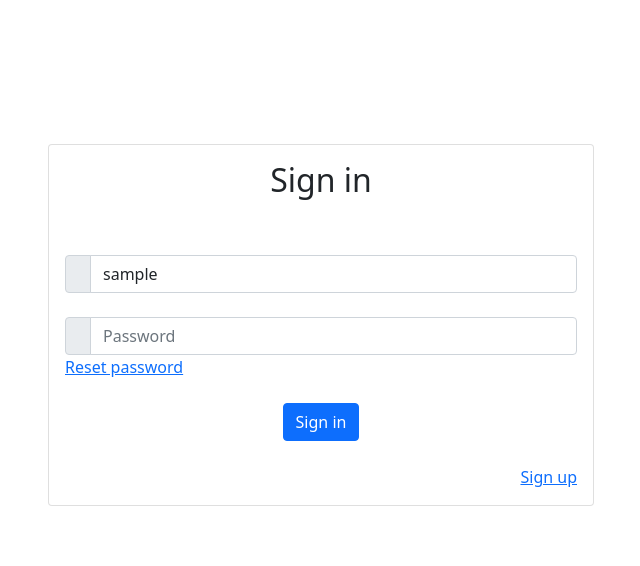
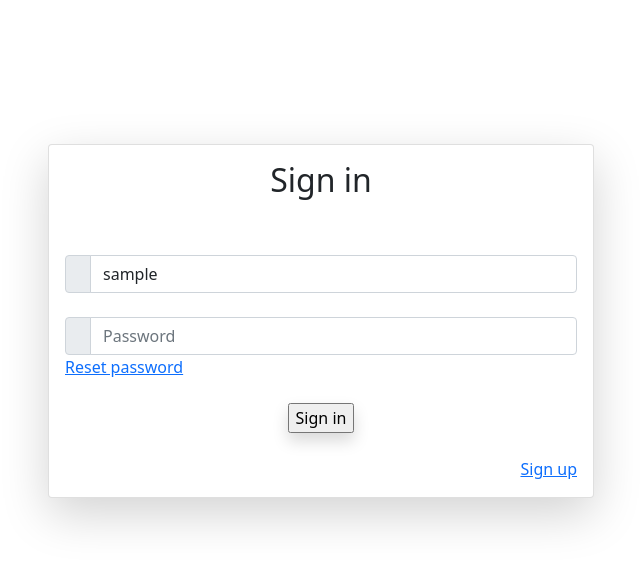
Before and after one commit to 24smsaiki/wiredBeauty, a Symfony app: template templates/login/index.html.twig in a window 1280 px wide. Shown: the top 566 px of the page, without its empty margins (319-959 px from the left). Run offline with Twig, Linux system fonts and the light colour scheme; the template is opened without the code that fills it: most values are stand-ins (such as "Sample title", 1, 10 or a date in 2020); some libraries are stand-ins or nearby versions.

Commit message:
Réécriture des messages en anglais + application de la charte + amélioration html

```diff
--- a/assets/app.js
+++ b/assets/app.js
@@ -11,6 +11,7 @@
 //
 // // start the Stimulus application
 import './bootstrap';
+import './styles/custom.css';
 import './styles/_homepage.css';
 
 
--- /dev/null
+++ b/assets/styles/custom.css
@@ -0,0 +1,3 @@
+@import url('https://fonts.googleapis.com/css2?family=Source+Sans+Pro:ital@0;1&display=swap');
+
+.cta-primary-1 { background-color: #398A98; border: #398A98 solid 2px; color: #fff !important; width:120px; min-height: 40px; border-radius: 10px}
--- a/src/Controller/RegistrationController.php
+++ b/src/Controller/RegistrationController.php
@@ -61,10 +61,10 @@ class RegistrationController extends AbstractController
 
             $this->mailer->sendMail(
                 $user->getEmail(),
-                "Wired Beauty : dernière étape pour valider votre compte",
+                "Wired Beauty : Last step to activate your account",
                 "Description",
-                " <a href='" . $signatureComponents->getSignedUrl() ."'>
-                                 Veuillez cliquer ici pour activer votre compte.
+                " To activate your account please <a href='" . $signatureComponents->getSignedUrl() ."'>
+                                 click here.
                           </a>"
             );
             $this->addFlash('success', "Account created ! You need to activate it by clicking the link you received in your mail.");
--- a/src/Controller/SecurityController.php
+++ b/src/Controller/SecurityController.php
@@ -42,7 +42,7 @@ class SecurityController extends AbstractController
         }
 
         if ($user->getIsVerified()) {
-            $this->addFlash("success", "Votre compte est déjà activé. Vous pouvez vous connecter.");
+            $this->addFlash("success", "Your account is already activated. You can sign in at any time.");
             return $this->redirectToRoute('login');
         }
 
@@ -57,7 +57,7 @@ class SecurityController extends AbstractController
         $user->setIsVerified(true);
         $this->entityManager->flush();
 
-        $this->addFlash('success', 'Votre compte a bien été validé! Vous pouvez désormais vous connecter.');
+        $this->addFlash('success', 'Your account is successfully activated. You can now sign in.');
         return $this->redirectToRoute('app_index');
     }
 
--- a/templates/index.html.twig
+++ b/templates/index.html.twig
@@ -41,7 +41,6 @@
                 Click below to consent to the use of this technology and the processing of your personal data for these purposes.
                 You can change your mind and change your consent choices at any time by returning to this site.
             </span>
-            <a href="#">Learn more</a>
             <div>
                 <button class="btn btn-dark mt-3 px-4" type="button" id="refuseCookies">I DO NOT ACCEPT</button>
                 <button class="btn btn-info mt-3 px-4" type="button" id="acceptCookies">I ACCEPT</button>
--- a/templates/login/index.html.twig
+++ b/templates/login/index.html.twig
@@ -16,7 +16,7 @@
     <div class="container">
         <div class="row mt-5">
             <div class="col col-md-6 mx-auto mt-5">
-                <div class="card text-center mt-5">
+                <div class="card text-center mt-5 shadow-lg">
                     {% if error %}
                         <div class="alert alert-danger text-start">{{ error.messageKey|trans(error.messageData, 'security') }}</div>
                     {% endif %}
@@ -39,7 +39,7 @@
                             <input type="hidden" name="_csrf_token" value="{{ csrf_token('authenticate') }}">
 
                             <div class="mt-4">
-                                <input class="btn btn-primary" type="submit" value="Sign in">
+                                <input class="cta-primary-1 shadow" type="submit" value="Sign in">
                             </div>
                         </form>
                         <div class="text-end mt-4">
--- a/templates/registration/register.html.twig
+++ b/templates/registration/register.html.twig
@@ -16,7 +16,7 @@
     <div class="container">
         <div class="row mt-5">
             <div class="col col-md-6 mx-auto mt-5">
-                <div class="card text-center mt-5">
+                <div class="card text-center mt-5 shadow-lg">
                     <div class="card-body">
                         <h2>Sign up</h2>
                         {{ form_start(registrationForm) }}
@@ -28,7 +28,7 @@
                             <label for="registration_form_agreeTerms">Agree terms</label>
                         </div>
 
-                        <input type="submit" value="Sign up" class="btn btn-primary mt-4">
+                        <input type="submit" value="Sign up" class="cta-primary-1 mt-4 shadow">
 
                         {{ form_end(registrationForm) }}
                         <div class="text-end mt-4">
--- a/templates/reset_password/index.html.twig
+++ b/templates/reset_password/index.html.twig
@@ -6,7 +6,7 @@
     <div class="container">
         <div class="row mt-5">
             <div class="col col-md-6 mx-auto mt-5">
-                <div class="card text-center mt-5">
+                <div class="card text-center mt-5 shadow-lg">
                     {% for message in app.flashes('success') %}
                         <div class="alert alert-success">{{ message }}</div>
                     {% endfor %}
@@ -18,7 +18,7 @@
                                 <input type="email" name="email" id="inputEmail" class="form-control mt-5"
                                        placeholder="Enter your email address" required autofocus>
                             </div>
-                            <button class="btn btn-primary mt-4" type="submit">Submit</button>
+                            <button class="cta-primary-1 mt-4 shadow" type="submit">Submit</button>
                             <div class="mt-2">
                                 <a href="{{ path('login') }}">Go back</a>
                             </div>
--- a/templates/reset_password/update.html.twig
+++ b/templates/reset_password/update.html.twig
@@ -14,14 +14,14 @@
 
         <div class="row mt-5">
             <div class="col col-md-6 mx-auto mt-5">
-                <div class="card text-center mt-5">
+                <div class="card text-center mt-5 shadow-lg">
                     <div class="card-body">
                         <h2>New password</h2>
                         {{ form_start(form) }}
 
                         {{ form_widget(form.new_password.first, { 'attr': {'class': "form-control mt-5"}}) }}
                         {{ form_widget(form.new_password.second, { 'attr': {'class': "form-control mt-3"}}) }}
-                        {{ form_widget(form.submit, {'attr': {'class': 'btn btn-primary mt-5'}}) }}
+                        {{ form_widget(form.submit, {'attr': {'class': 'cta-primary-1 shadow mt-5'}}) }}
 
                         {{ form_end(form) }}
                     </div>
```
Also changed, not shown: src/Controller/ResetPasswordController.php (+7 -8 lines), public/build/app.js, 2 other files.
